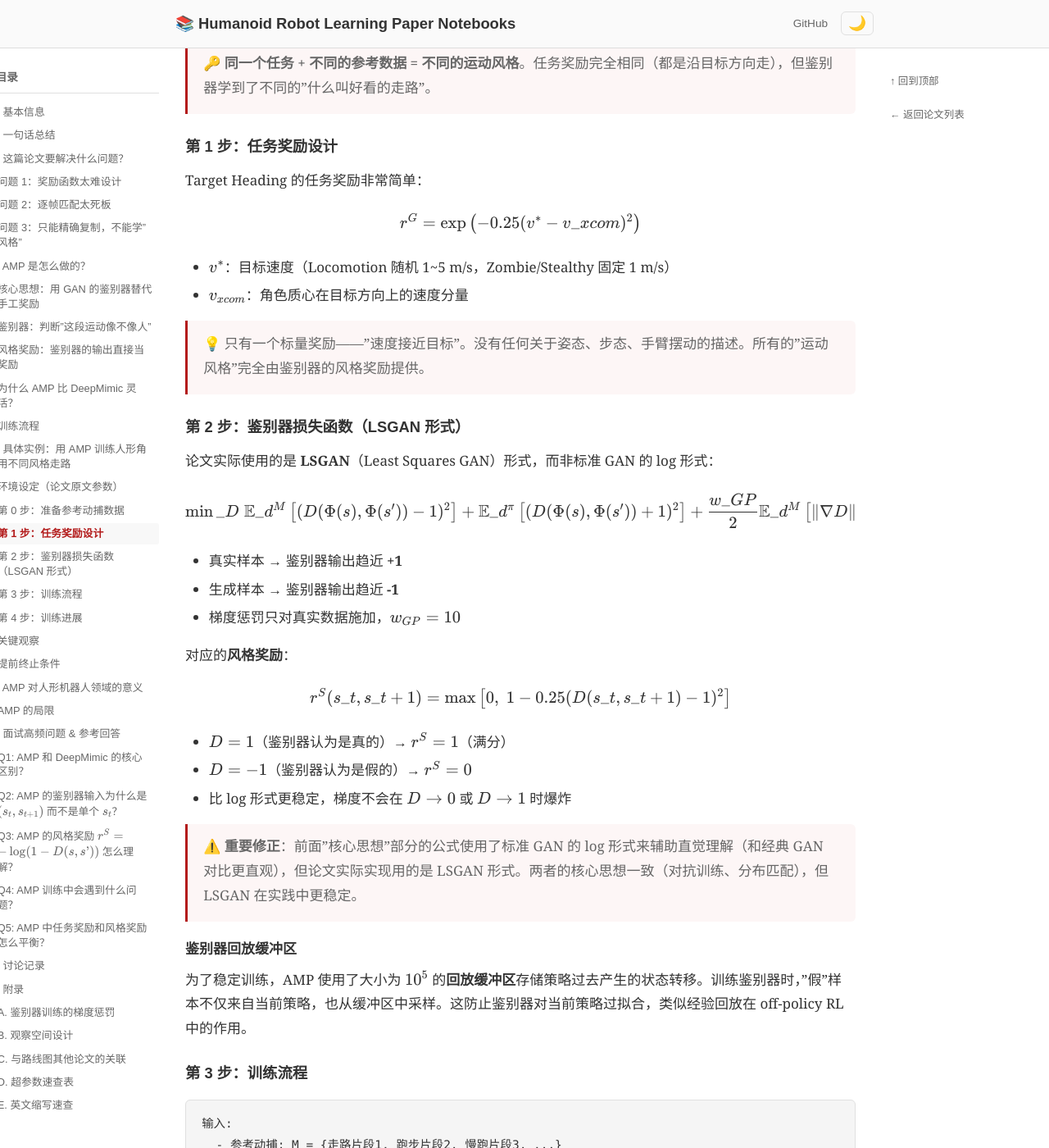
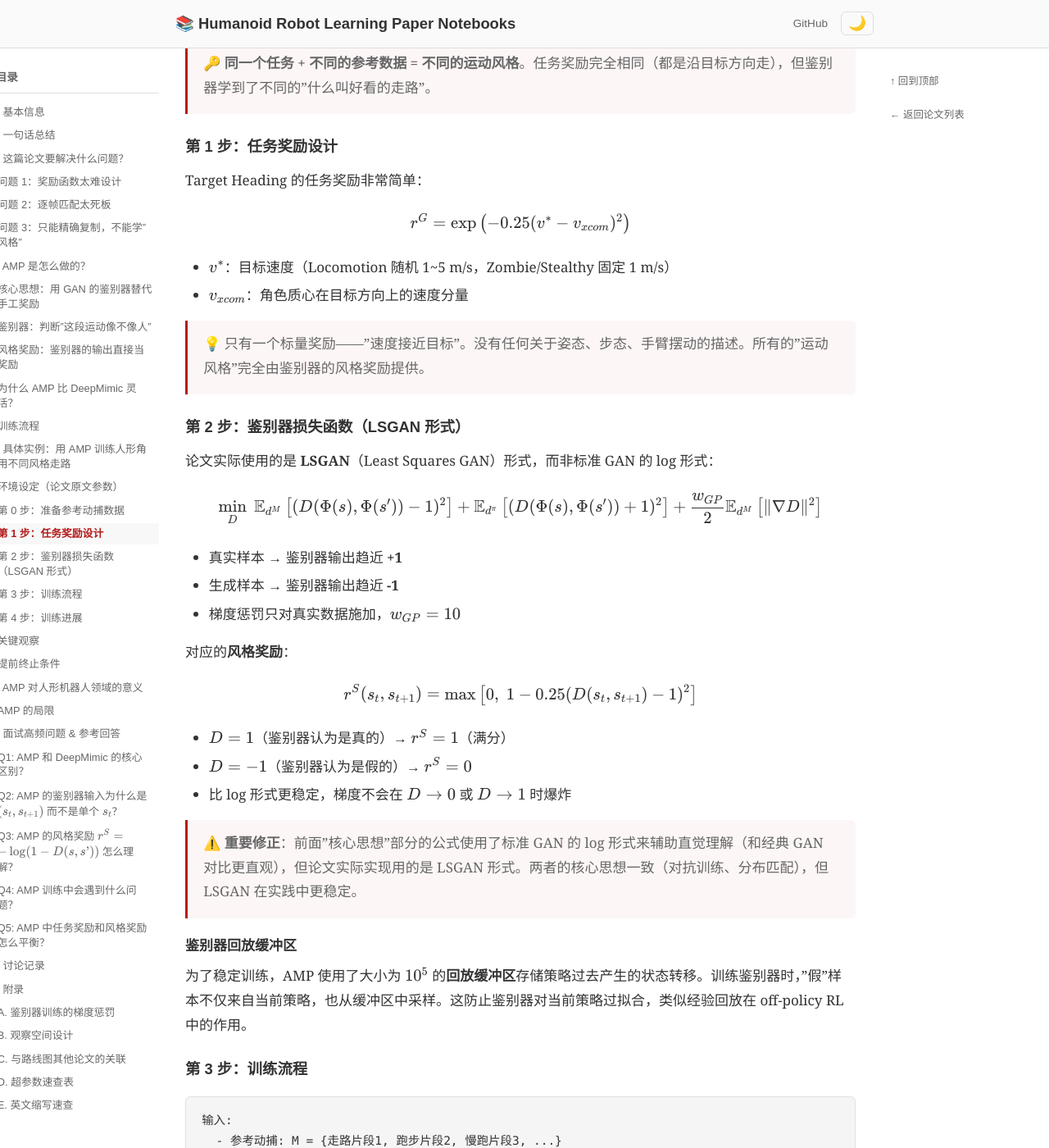
Before and after one commit to ImChong/Humanoid_Robot_Learning_Paper_Notebooks, a Jekyll site: the page built from papers/01_Foundational_RL/AMP_Adversarial_Motion_Priors_for_Stylized_Physics-Based_Character_Control/AMP_Adversarial_Motion_Priors_for_Stylized_Physics-Based_Character_Control.md, in a window 1280 px wide and 1400 px high, scrolled down 10975 px. Shown: the whole window at 82% size. Built offline with Jekyll 4.4.1, drawn with Linux system fonts in a browser that asks for light colours; some of the changed text lies outside the part shown.

Commit message:
fix: 修正 AMP 论文笔记中 LaTeX 下标语法错误

````diff
--- a/papers/01_Foundational_RL/AMP_Adversarial_Motion_Priors_for_Stylized_Physics-Based_Character_Control/AMP_Adversarial_Motion_Priors_for_Stylized_Physics-Based_Character_Control.md
+++ b/papers/01_Foundational_RL/AMP_Adversarial_Motion_Priors_for_Stylized_Physics-Based_Character_Control/AMP_Adversarial_Motion_Priors_for_Stylized_Physics-Based_Character_Control.md
@@ -91,9 +91,9 @@ $$\min_\psi -\mathbb{E}_{d^M}\left[\log D_\psi(s_t, s_{t+1})\right] - \mathbb{E}
 
 这个公式直接来自 GAN 的经典目标函数（Goodfellow et al. 2014），只是把"图片"换成了"状态转移"。拆成两部分理解：
 
-**第一项** $-\mathbb{E}\_{d^M}[\log D\_\psi(s\_t, s\_{t+1})]$：
+**第一项** $-\mathbb{E}_{d^M}[\log D_\psi(s_t, s_{t+1})]$：
 
-- 从参考动捕数据 $d^M$ 中采一批 $(s\_t, s\_{t+1})$ 对
+- 从参考动捕数据 $d^M$ 中采一批 $(s_t, s_{t+1})$ 对
 - 鉴别器应该对这些"真实"样本输出**接近 1** 的分数
 - $\log D$ 在 $D \to 1$ 时趋近 0（loss 最小），在 $D \to 0$ 时趋近 $-\infty$（loss 最大）
 - 前面有负号 → **最小化这一项 = 让鉴别器对真实数据输出尽可能高的分数**
@@ -102,9 +102,9 @@ $$\min_\psi -\mathbb{E}_{d^M}\left[\log D_\psi(s_t, s_{t+1})\right] - \mathbb{E}
 >
 > ![Term 1: -log(D) 函数图像](log_term1_real.png)
 
-**第二项** $-\mathbb{E}\_{d^\pi}[\log(1 - D\_\psi(s\_t, s\_{t+1}))]$：
+**第二项** $-\mathbb{E}_{d^\pi}[\log(1 - D_\psi(s_t, s_{t+1}))]$：
 
-- 从策略产生的运动 $d^\pi$ 中采一批 $(s\_t, s\_{t+1})$ 对
+- 从策略产生的运动 $d^\pi$ 中采一批 $(s_t, s_{t+1})$ 对
 - 鉴别器应该对这些"生成"样本输出**接近 0** 的分数
 - $\log(1 - D)$ 在 $D \to 0$ 时趋近 0（loss 最小），在 $D \to 1$ 时趋近 $-\infty$（loss 最大）
 - 前面有负号 → **最小化这一项 = 让鉴别器对策略生成的数据输出尽可能低的分数**
@@ -117,7 +117,7 @@ $$\min_\psi -\mathbb{E}_{d^M}\left[\log D_\psi(s_t, s_{t+1})\right] - \mathbb{E}
 
 假设有一批 4 个样本，鉴别器当前输出如下：
 
-| 样本类型 | $(s\_t, s\_{t+1})$ 来源 | $D\_\psi$ 输出 | 期望输出 |
+| 样本类型 | $(s_t, s_{t+1})$ 来源 | $D_\psi$ 输出 | 期望输出 |
 |---------|----------------------|---------------|---------|
 | 真实 #1 | 动捕走路片段 | 0.8 | → 1 |
 | 真实 #2 | 动捕跑步片段 | 0.6 | → 1 |
@@ -171,7 +171,7 @@ for each training iteration:
     optimizer.step()
 ```
 
-> 💡 **和标准 GAN 的区别**：标准 GAN 的鉴别器输入是一张图片（静态），AMP 的鉴别器输入是**一步状态转移** $(s\_t, s\_{t+1})$（动态）。这意味着鉴别器不是判断"一个姿势像不像人"，而是判断"从这个姿势到下一个姿势的变化过程像不像真实运动"——捕捉的是**运动的动态特征**。
+> 💡 **和标准 GAN 的区别**：标准 GAN 的鉴别器输入是一张图片（静态），AMP 的鉴别器输入是**一步状态转移** $(s_t, s_{t+1})$（动态）。这意味着鉴别器不是判断"一个姿势像不像人"，而是判断"从这个姿势到下一个姿势的变化过程像不像真实运动"——捕捉的是**运动的动态特征**。
 
 #### 为什么是最小化而不是最大化？
 
@@ -179,7 +179,7 @@ for each training iteration:
 
 $$\max_D \mathbb{E}_{d^M}[\log D] + \mathbb{E}_{d^\pi}[\log(1-D)]$$
 
-这和 AMP 论文里的 $\min\_\psi$ 形式是**完全等价的**——加个负号就行。AMP 论文写成 $\min$ 是为了和深度学习中"最小化 loss"的惯例一致，方便直接用 `optimizer.step()` 做梯度下降。
+这和 AMP 论文里的 $\min_\psi$ 形式是**完全等价的**——加个负号就行。AMP 论文写成 $\min$ 是为了和深度学习中"最小化 loss"的惯例一致，方便直接用 `optimizer.step()` 做梯度下降。
 
 ### 风格奖励：鉴别器的输出直接当奖励
 
@@ -285,7 +285,7 @@ AMP 的状态特征**全部在角色局部坐标系**下表示（以骨盆为原
 |------|------|------|
 | **策略 $\pi$** | 1024 → 512，ReLU | 高斯分布均值（固定对角协方差） |
 | **价值函数 $V$** | 1024 → 512，ReLU | 1D 标量 |
-| **鉴别器 $D$** | 1024 → 512，ReLU | 1D 标量（输入为 $(\Phi(s\_t), \Phi(s\_{t+1}))$） |
+| **鉴别器 $D$** | 1024 → 512，ReLU | 1D 标量（输入为 $(\Phi(s_t), \Phi(s_{t+1}))$） |
 
 #### 训练超参数（Table 4）
 
@@ -303,7 +303,7 @@ AMP 的状态特征**全部在角色局部坐标系**下表示（以骨盆为原
 | 优化器 | SGD, momentum=0.9 | SGD, momentum=0.9 |
 | 风格权重 $w^S$ | — | 0.5 |
 | 任务权重 $w^G$ | — | 0.5 |
-| 梯度惩罚 $w\_{GP}$ | 10 | 10 |
+| 梯度惩罚 $w_{GP}$ | 10 | 10 |
 | 鉴别器回放缓冲区 | $10^5$ | $10^5$ |
 
 > 💡 **注意 PPO clip = 0.02**，远小于 DeepMimic 的 0.2！这是因为 AMP 中鉴别器提供的奖励信号不断变化（对抗训练），策略更新步幅过大会导致训练不稳定。
@@ -332,10 +332,10 @@ AMP 的状态特征**全部在角色局部坐标系**下表示（以骨盆为原
 
 Target Heading 的任务奖励非常简单：
 
-$$r^G = \exp\left(-0.25 (v^* - v\_{xcom})^2\right)$$
+$$r^G = \exp\left(-0.25 (v^* - v_{xcom})^2\right)$$
 
 - $v^*$：目标速度（Locomotion 随机 1~5 m/s，Zombie/Stealthy 固定 1 m/s）
-- $v\_{xcom}$：角色质心在目标方向上的速度分量
+- $v_{xcom}$：角色质心在目标方向上的速度分量
 
 > 💡 只有一个标量奖励——"速度接近目标"。没有任何关于姿态、步态、手臂摆动的描述。所有的"运动风格"完全由鉴别器的风格奖励提供。
 
@@ -343,15 +343,15 @@ $$r^G = \exp\left(-0.25 (v^* - v\_{xcom})^2\right)$$
 
 论文实际使用的是 **LSGAN**（Least Squares GAN）形式，而非标准 GAN 的 log 形式：
 
-$$\min\_D \; \mathbb{E}\_{d^M}\left[(D(\Phi(s), \Phi(s')) - 1)^2\right] + \mathbb{E}\_{d^\pi}\left[(D(\Phi(s), \Phi(s')) + 1)^2\right] + \frac{w\_{GP}}{2} \mathbb{E}\_{d^M}\left[\lVert \nabla D \rVert^2\right]$$
+$$\min_D \; \mathbb{E}_{d^M}\left[(D(\Phi(s), \Phi(s')) - 1)^2\right] + \mathbb{E}_{d^\pi}\left[(D(\Phi(s), \Phi(s')) + 1)^2\right] + \frac{w_{GP}}{2} \mathbb{E}_{d^M}\left[\lVert \nabla D \rVert^2\right]$$
 
 - 真实样本 → 鉴别器输出趋近 **+1**
 - 生成样本 → 鉴别器输出趋近 **-1**
-- 梯度惩罚只对真实数据施加，$w\_{GP} = 10$
+- 梯度惩罚只对真实数据施加，$w_{GP} = 10$
 
 对应的**风格奖励**：
 
-$$r^S(s\_t, s\_{t+1}) = \max\left[0, \; 1 - 0.25(D(s\_t, s\_{t+1}) - 1)^2\right]$$
+$$r^S(s_t, s_{t+1}) = \max\left[0, \; 1 - 0.25(D(s_t, s_{t+1}) - 1)^2\right]$$
 
 - $D = 1$（鉴别器认为是真的）→ $r^S = 1$（满分）
 - $D = -1$（鉴别器认为是假的）→ $r^S = 0$
````
